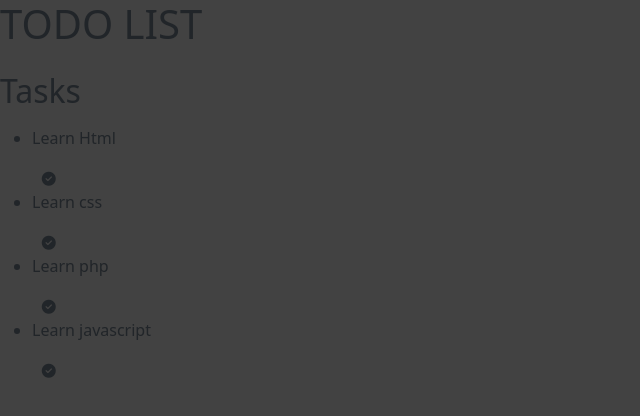
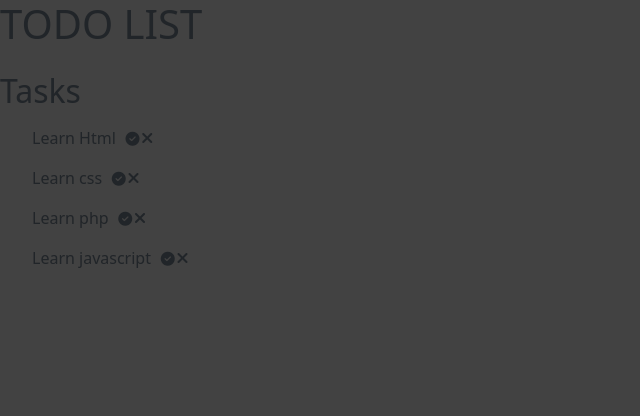
Before and after one commit to LucaRanieri96/vue-todolist, a plain HTML site: page index.html in a window 1280 px wide. Shown: the whole page, without its empty margins (0-640 px from the left). Drawn offline with nearby package versions, Linux system fonts and the light colour scheme.

Commit message:
Add Milestone 2

```diff
--- a/assets/js/app.js
+++ b/assets/js/app.js
@@ -24,7 +24,10 @@ createApp({
     barredTask(i) {
       this.tasks[i].done = true;
       console.log("hai cliccato sull'icona");
-    }
+    },
+    deleteTask(i) {
+      this.tasks.splice(i, 1);
+    },
   },
 }).mount("#app");
 
--- a/index.html
+++ b/index.html
@@ -25,12 +25,15 @@
         <!-- lista delle task (compare se l'array contiene più di un elemento) -->
         <ul class="mt-3" v-if="tasks.length > 0">
           <!-- task in tasks prende il singolo oggetto dentro l'array -->
-          <li v-for="(task, i) in tasks">
+          <li v-for="(task, i) in tasks" class="d-flex">
             <!-- aggiungo una classe barred alla task in base al valore booleano done -->
             <p :class="{barred: task.done}">{{task.text}}</p>
             <div @click="barredTask(i)"><!-- funzione per cambiare il valore di done da vero a true alla pressione dell'icona-->
              <i class="fas fa-check-circle fa-sm fa-fw ms-2"></i>
-           </div>
+            </div>
+            <div @click="deleteTask(i)">
+              <i class="fa-solid fa-xmark"></i>
+            </div>
           </li>
            <!-- metto un icona da cliccare per barrare le task -->
         </ul>
```
